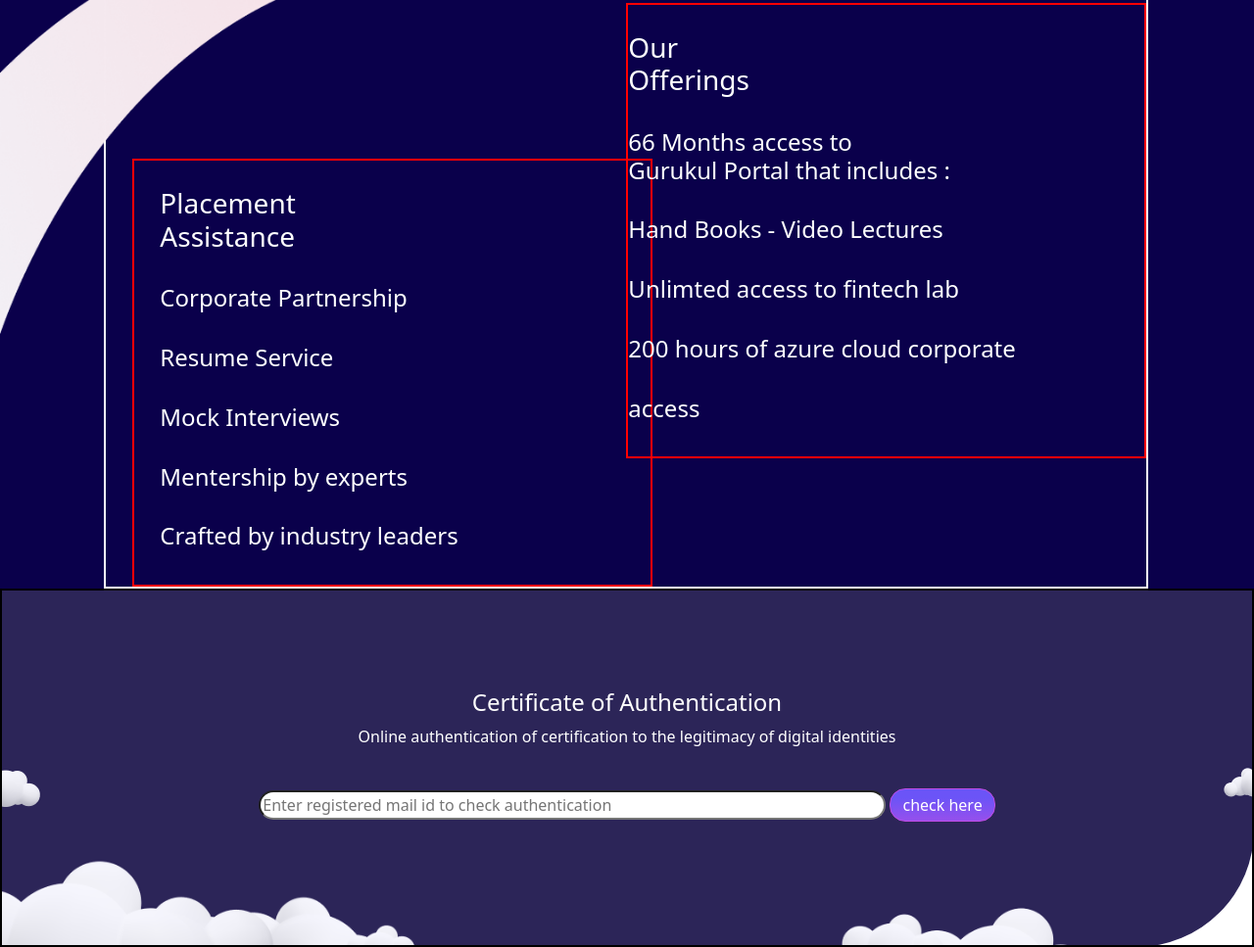
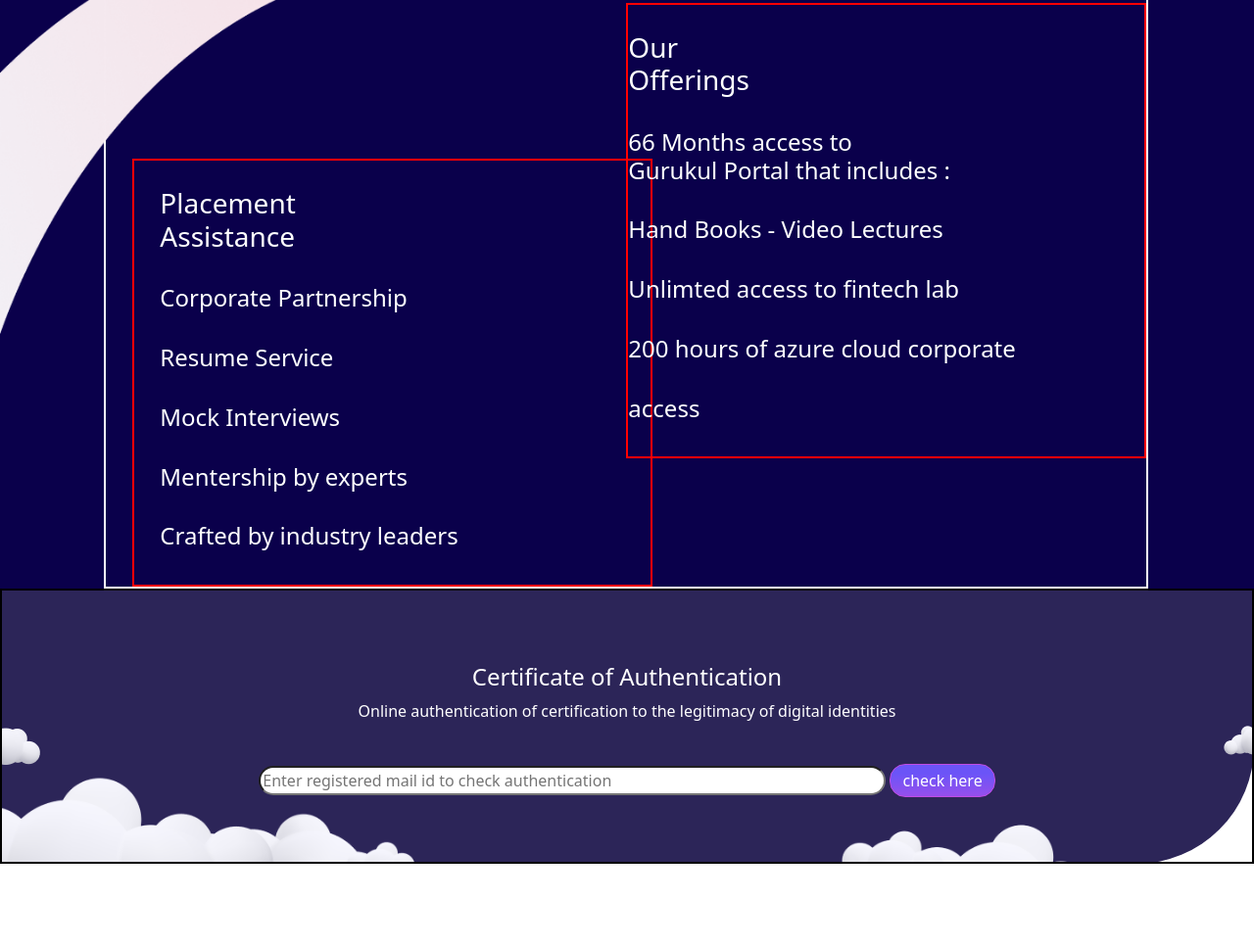
Before and after one commit to Sandu0111/FinVedic_orginal, a plain HTML site: page index.html in a window 1280 px wide. Shown: the part 5681-6648 px from the top of the page at 98% size. After the commit the page ends 6563 px from the top, so only its background shows below. Drawn offline with nearby package versions, Linux system fonts and the light colour scheme.

```diff
--- a/css/styles.css
+++ b/css/styles.css
@@ -322,12 +322,15 @@
   .certificate_text{
     text-align: center;
     color: white;
-    padding-top: 8%;
+    padding-top: 6%;
     padding-bottom: 10%;
 
   }
   .inputb{
     padding-top: 2%;
+    position: absolute;
+    width: 100%;
+    border-radius: 2px solid black;
   }
   .clouds{
     position: absolute;
```
Also changed, not shown: index.html (+3 -2 lines).
